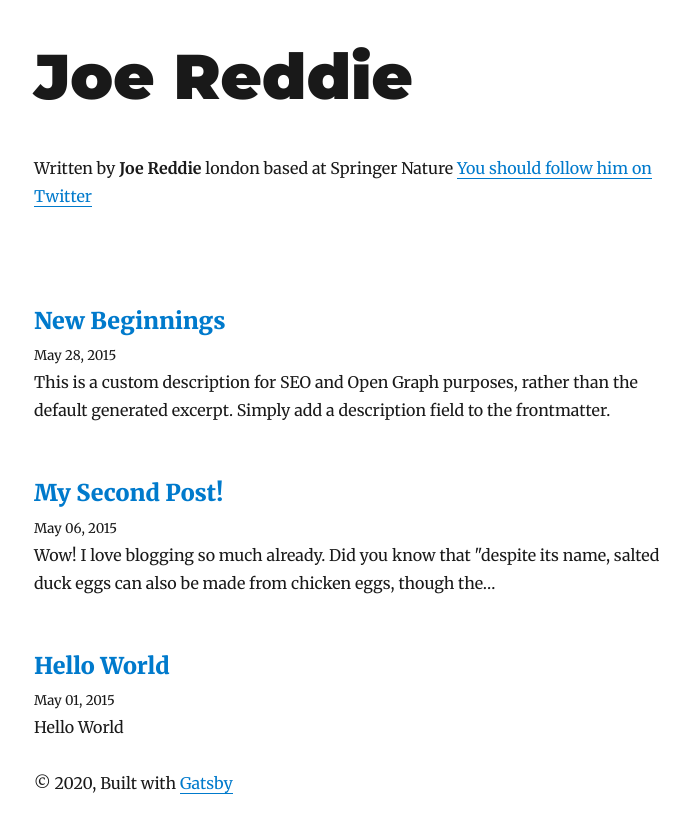
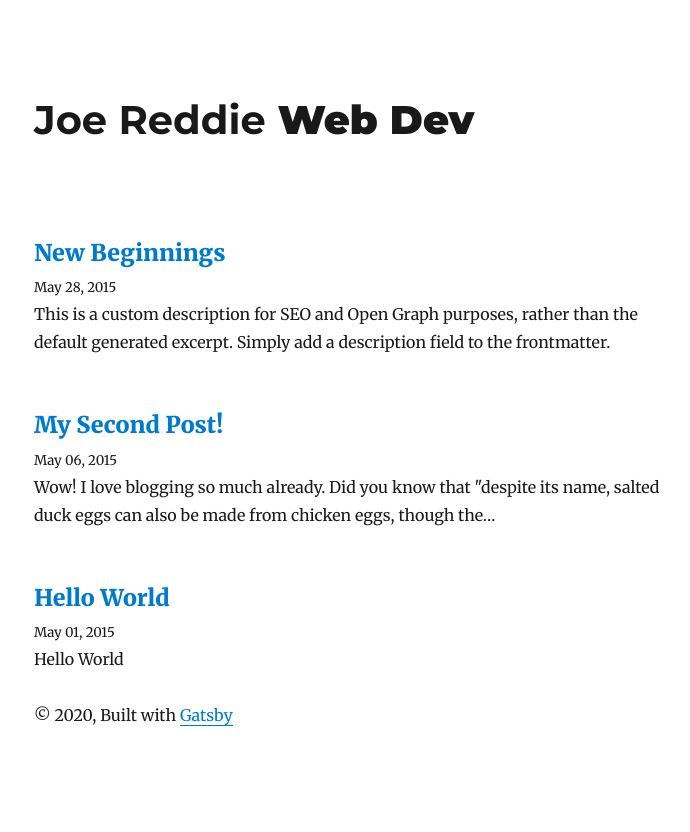
Before and after one commit to Joee94/joe-reddie-blog, a Gatsby site: page / in a window 1280 px wide. Shown: the whole page, without its empty margins (291-981 px from the left). After the commit the page ends 800 px from the top, so only its background shows below. Built offline with nearby package versions, Linux system fonts and the light colour scheme; Gatsby itself is replaced by a stand-in of ours; some packages are replaced by stand-ins of ours.

Commit message:
created a header and use it in the layout

```diff
--- a/src/components/bio.tsx
+++ /dev/null
@@ -1,47 +0,0 @@
-/**
- * Bio component that queries for data
- * with Gatsby's useStaticQuery component
- *
- * See: https://www.gatsbyjs.org/docs/use-static-query/
- */
-
-import React from 'react';
-import { useStaticQuery, graphql } from 'gatsby';
-
-import { rhythm } from '../utils/typography';
-
-const Bio = () => {
-	const data = useStaticQuery(graphql`
-		query BioQuery {
-			site {
-				siteMetadata {
-					author {
-						name
-						summary
-					}
-					social {
-						twitter
-					}
-				}
-			}
-		}
-	`);
-
-	const { author, social } = data.site.siteMetadata;
-	return (
-		<div
-			style={{
-				display: `flex`,
-				marginBottom: rhythm(2.5),
-			}}
-		>
-			<p>
-				Written by <strong>{author.name}</strong> {author.summary}
-				{` `}
-				<a href={`https://twitter.com/${social.twitter}`}>You should follow him on Twitter</a>
-			</p>
-		</div>
-	);
-};
-
-export default Bio;
--- /dev/null
+++ b/src/components/header.tsx
@@ -0,0 +1,37 @@
+import React from 'react';
+import { useStaticQuery, graphql } from 'gatsby';
+
+import { rhythm } from '../utils/typography';
+
+const Header = () => {
+	const data = useStaticQuery(graphql`
+		query HeaderQuery {
+			site {
+				siteMetadata {
+					title
+					subtitle
+
+					social {
+						twitter
+					}
+				}
+			}
+		}
+	`);
+
+	const { title, subtitle, social } = data.site.siteMetadata;
+	return (
+		<div
+			style={{
+				display: `flex`,
+				marginBottom: rhythm(2.5),
+			}}
+		>
+			<h1>
+				<strong>{title}</strong> {subtitle}
+			</h1>
+		</div>
+	);
+};
+
+export default Header;
--- a/src/components/layout.tsx
+++ b/src/components/layout.tsx
@@ -1,53 +1,13 @@
 import React from 'react';
 import { Link } from 'gatsby';
+import Header from './header';
 
 import { rhythm, scale } from '../utils/typography';
 
 const Layout: React.FC<{ location: { pathname: string }; title: string; children: React.ReactNode }> = ({ location, title, children }) => {
 	//@ts-ignore
 	const rootPath = `${__PATH_PREFIX__}/`;
-	let header;
 
-	if (location.pathname === rootPath) {
-		header = (
-			<h1
-				style={{
-					...scale(1.5),
-					marginBottom: rhythm(1.5),
-					marginTop: 0,
-				}}
-			>
-				<Link
-					style={{
-						boxShadow: `none`,
-						color: `inherit`,
-					}}
-					to={`/`}
-				>
-					{title}
-				</Link>
-			</h1>
-		);
-	} else {
-		header = (
-			<h3
-				style={{
-					fontFamily: `Montserrat, sans-serif`,
-					marginTop: 0,
-				}}
-			>
-				<Link
-					style={{
-						boxShadow: `none`,
-						color: `inherit`,
-					}}
-					to={`/`}
-				>
-					{title}
-				</Link>
-			</h3>
-		);
-	}
 	return (
 		<div
 			style={{
@@ -57,7 +17,9 @@ const Layout: React.FC<{ location: { pathname: string }; title: string; children
 				padding: `${rhythm(1.5)} ${rhythm(3 / 4)}`,
 			}}
 		>
-			<header>{header}</header>
+			<header>
+				<Header />
+			</header>
 			<main>{children}</main>
 			<footer>
 				© {new Date().getFullYear()}, Built with
--- a/src/pages/index.tsx
+++ b/src/pages/index.tsx
@@ -1,7 +1,7 @@
 import React from 'react';
 import { Link, graphql, PageProps } from 'gatsby';
 
-import Bio from '../components/bio';
+import Header from '../components/header';
 import Layout from '../components/layout';
 import SEO from '../components/seo';
 import { rhythm } from '../utils/typography';
@@ -38,7 +38,6 @@ const BlogIndex: React.FC<PageProps<DataProps, Location>> = ({ data, location })
 	return (
 		<Layout location={location} title={siteTitle}>
 			<SEO title="All posts" />
-			<Bio />
 			{posts.map(({ node }: Post) => {
 				const title = node.frontmatter.title || node.fields.slug;
 				return (
--- a/src/templates/blog-post.tsx
+++ b/src/templates/blog-post.tsx
@@ -1,7 +1,7 @@
 import React from 'react';
 import { Link, graphql, PageProps } from 'gatsby';
 
-import Bio from '../components/bio';
+import Header from '../components/header';
 import Layout from '../components/layout';
 import SEO from '../components/seo';
 import { rhythm, scale } from '../utils/typography';
@@ -59,9 +59,6 @@ const BlogPostTemplate: React.FC<PageProps<DataProps, PageContext, string>> = ({
 						marginBottom: rhythm(1),
 					}}
 				/>
-				<footer>
-					<Bio />
-				</footer>
 			</article>
 
 			<nav>
```
